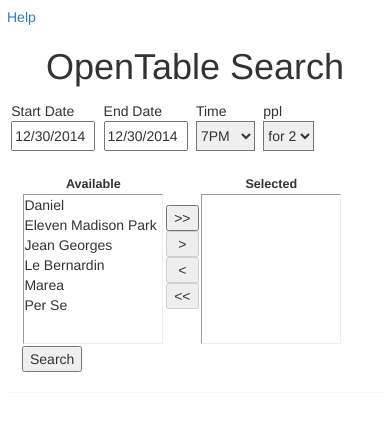
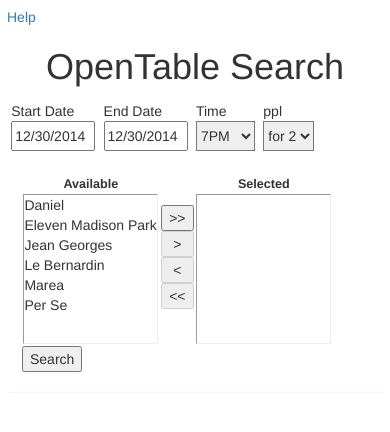
Before and after one commit to kimd83/OpenTableSearch, a Flask app: page /opentable in a window 390 px wide. Shown: the top 432 px of the page. Run offline with Flask 2, Linux system fonts and the light colour scheme; some libraries are stand-ins or nearby versions.

Commit message:
resize to fit mobile

```diff
--- a/app/static/css/style.css
+++ b/app/static/css/style.css
@@ -24,7 +24,7 @@ body { margin: 0.5em; }
 .pickList_sourceListContainer, .pickList_controlsContainer, .pickList_targetListContainer { float: left; margin: 0.10em; }
 .pickList_controlsContainer { text-align: center; margin-top:30px;}
 .pickList_controlsContainer button { display: block; width: 100%; text-align: center; }
-.pickList_list { list-style-type: none; margin: 0; padding: 0; float: left; width: 140px; height: 150px; border: 1px inset #eee; overflow-y: auto; overflow-x: scroll cursor: default; }
+.pickList_list { list-style-type: none; margin: 0; padding: 0; float: left; width: 135px; height: 150px; border: 1px inset #eee; overflow-y: auto; overflow-x: scroll cursor: default; }
 .pickList_selectedListItem { background-color: #a3c8f5; }
 .pickList_listLabel { font-size: 0.9em; font-weight: bold; text-align: center; }
 .pickList_clear { clear: both; }
--- a/app/templates/help.html
+++ b/app/templates/help.html
@@ -2,6 +2,6 @@
 {% block content %}
 <a href="/opentable">Back</a>
 <br><br>
-For any questions, suggestions, and/or comments, please email me at kimd83@gmail.com.
+For any questions, suggestions, and/or comments, please send an email to kimd83@gmail.com.
 
 {% endblock %}
```
